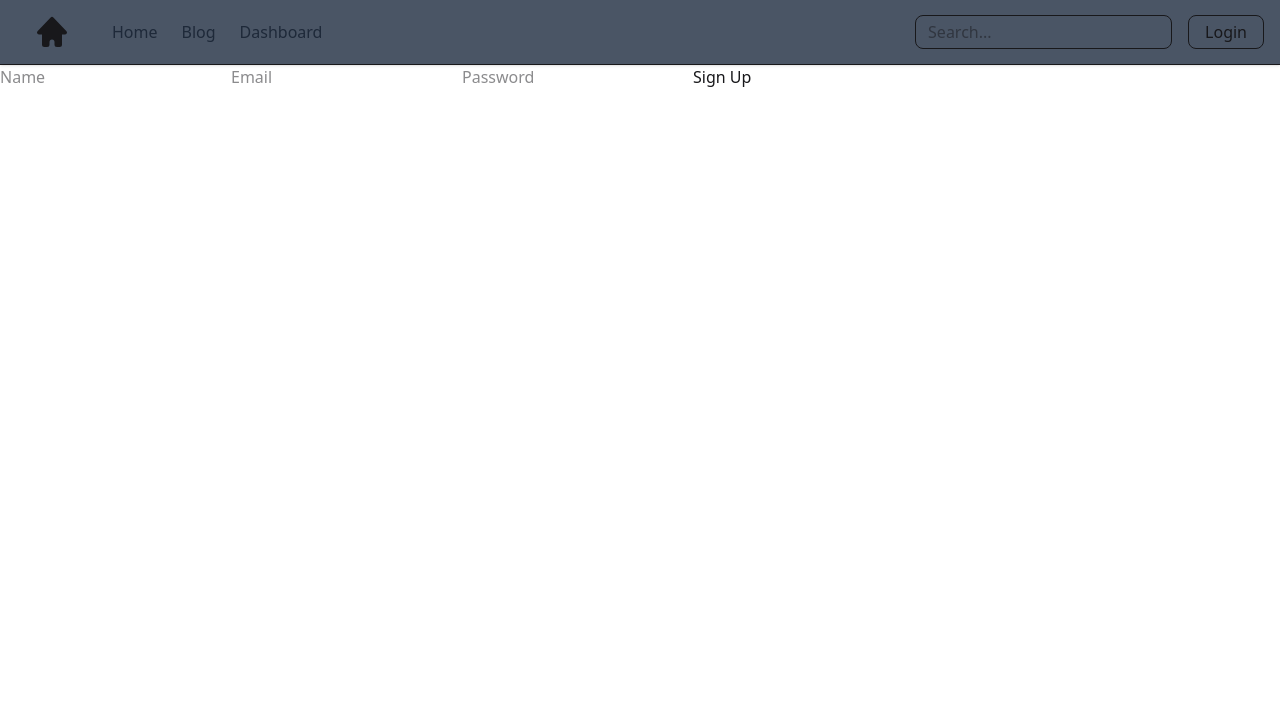
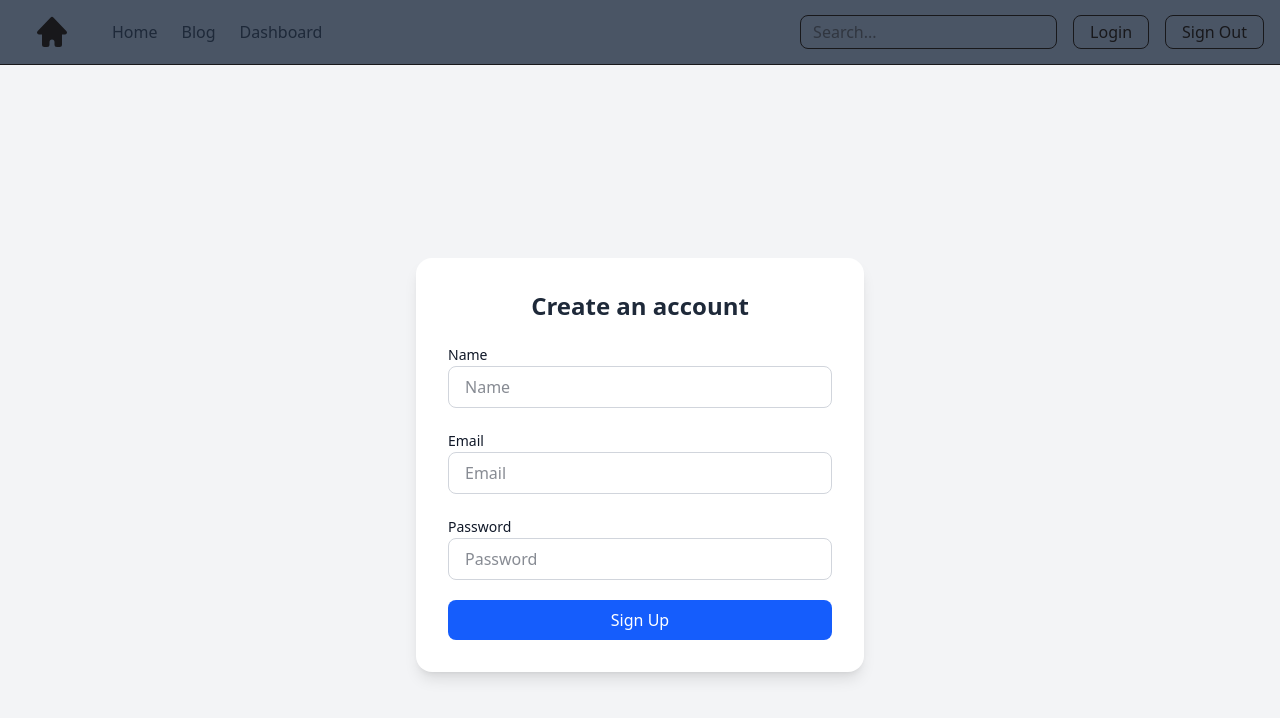
Before and after one commit to Davideif/Blog, a Next.js app: page /sign-up in a window 1280 px wide. Shown: the top 718 px of the page. Built offline with nearby package versions, Linux system fonts and the light colour scheme.

Commit message:
auth bugs corrected

```diff
--- a/app/api/auth/[...nextauth]/route.js
+++ b/app/api/auth/[...nextauth]/route.js
@@ -1,58 +1,6 @@
 import NextAuth from "next-auth";
-import CredentialsProvider from "next-auth/providers/credentials";
-import bcrypt from "bcryptjs";
+import { authOptions } from "@/lib/authOptions";
 
-import { connectDB } from "@/lib/mongodb";
-import User from "@/models/User";
-
-const handler = NextAuth({
-  providers: [
-    CredentialsProvider({
-      name: "Credentials",
-
-      credentials: {
-        email: {},
-        password: {},
-      },
-
-      async authorize(credentials) {
-        await connectDB();
-
-        const user = await User.findOne({
-          email: credentials.email,
-        });
-
-        if (!user) {
-          throw new Error("No user found");
-        }
-
-        const isValid = await bcrypt.compare(
-          credentials.password,
-          user.password
-        );
-
-        if (!isValid) {
-          throw new Error("Wrong password");
-        }
-
-        return {
-          id: user._id,
-          email: user.email,
-          name: user.name,
-        };
-      },
-    }),
-  ],
-
-  session: {
-    strategy: "jwt",
-  },
-
-  pages: {
-    signIn: "/login",
-  },
-
-  secret: process.env.NEXTAUTH_SECRET,
-});
+const handler = NextAuth(authOptions);
 
 export { handler as GET, handler as POST };
--- a/app/api/sign-up/route.js
+++ b/app/api/sign-up/route.js
@@ -1,4 +1,4 @@
-import { connectDB } from "@/lib/mongodb";
+import connectDB  from "@/lib/mongodb";
 import User from "@/models/User";
 import bcrypt from "bcryptjs";
 
--- a/app/dashboard/page.jsx
+++ b/app/dashboard/page.jsx
@@ -2,8 +2,17 @@ import Link from "next/link";
 import PostTable from "@/components/PostTable";
 import DeletePostButton from "@/components/DeletePostButton";
 import { fetchPosts } from "@/lib/requests";
+import { getServerSession } from "next-auth";
+import { authOptions } from "@/lib/authOptions";
+import { redirect } from "next/navigation";
 
 export default async function DashboardPage() {
+  const session = await getServerSession(authOptions);
+
+
+  if (!session) {
+    redirect("/login");
+  }
 
 
   const posts = await fetchPosts();
--- a/app/sign-up/page.jsx
+++ b/app/sign-up/page.jsx
@@ -10,7 +10,7 @@ export default function Signup() {
   const handleSubmit = async (e) => {
     e.preventDefault();
 
-    await fetch("/api/signup", {
+    await fetch("/api/sign-up", {
       method: "POST",
       body: JSON.stringify(form),
     });
@@ -19,21 +19,58 @@ export default function Signup() {
   };
 
   return (
-    <form onSubmit={handleSubmit}>
+  <div className="min-h-screen flex items-center justify-center bg-gray-100">
+    <form
+      onSubmit={handleSubmit}
+      className="w-full max-w-md bg-white p-8 rounded-2xl shadow-lg space-y-5"
+    >
+      <h2 className="text-2xl font-semibold text-gray-800 text-center">
+        Create an account
+      </h2>
+      <label   className="text-sm font-medium text-gray-900">Name</label>
       <input
+        className="w-full px-4 py-2 border border-gray-300 rounded-lg
+                    text-gray-900
+                   focus:outline-none focus:ring-2 focus:ring-blue-500
+                   focus:border-transparent transition"
         placeholder="Name"
-        onChange={(e)=>setForm({...form,name:e.target.value})}
+        onChange={(e) =>
+          setForm({ ...form, name: e.target.value })
+        }
       />
+      <label   className="text-sm font-medium text-gray-900">Email</label>
       <input
+        className="w-full px-4 py-2 border border-gray-300 rounded-lg
+                    text-gray-900
+                   focus:outline-none focus:ring-2 focus:ring-blue-500
+                   focus:border-transparent transition"
         placeholder="Email"
-        onChange={(e)=>setForm({...form,email:e.target.value})}
+        onChange={(e) =>
+          setForm({ ...form, email: e.target.value })
+        }
       />
+      <label   className="text-sm font-medium text-gray-900">Password</label>
       <input
         type="password"
+        className="w-full px-4 py-2 border border-gray-300 rounded-lg
+                  text-gray-900
+                   focus:outline-none focus:ring-2 focus:ring-blue-500
+                   focus:border-transparent transition"
         placeholder="Password"
-        onChange={(e)=>setForm({...form,password:e.target.value})}
+        onChange={(e) =>
+          setForm({ ...form, password: e.target.value })
+        }
       />
-      <button>Sign Up</button>
+
+      <button
+        type="submit"
+        className="w-full bg-blue-600 text-white py-2 rounded-lg
+                   font-medium hover:bg-blue-700 active:scale-[0.98]
+                   transition duration-200"
+      >
+        Sign Up
+      </button>
     </form>
-  );
+  </div>
+);
 }
--- a/components/Navbar.jsx
+++ b/components/Navbar.jsx
@@ -1,6 +1,7 @@
 // components/Navbar.js
 import Link from "next/link";
 import { HomeIcon } from "@heroicons/react/16/solid";
+import SignOutButton from "/components/SignOutButton";
 
 export default function Navbar() {
   return (
@@ -24,7 +25,7 @@ export default function Navbar() {
           </div>
         </div>
 
-        {/* Right: Search + Login */}
+        {/* Right: Search + Login + Log Out */}
         <div className="flex items-center gap-4">
           <input
             type="text"
@@ -37,6 +38,7 @@ export default function Navbar() {
           >
             Login
           </Link>
+          <SignOutButton />
         </div>
 
       </div>
--- /dev/null
+++ b/components/SignOutButton.jsx
@@ -0,0 +1,13 @@
+"use client";
+import { signOut } from "next-auth/react";
+
+export default function SignOutButton() {
+  return (
+    <button
+      onClick={() => signOut({ callbackUrl: "/" })}
+      className="px-4 py-1 border rounded-lg hover:bg-gray-100"
+    >
+      Sign Out
+    </button>
+  );
+}
--- /dev/null
+++ b/lib/authOptions.js
@@ -0,0 +1,28 @@
+// lib/authOptions.js
+import CredentialsProvider from "next-auth/providers/credentials";
+import connectDB from "@/lib/mongodb";
+import User from "@/models/User";
+import bcrypt from "bcryptjs";
+
+export const authOptions = {
+  providers: [
+    CredentialsProvider({
+      name: "Credentials",
+      credentials: { email: {}, password: {} },
+      async authorize(credentials) {
+        await connectDB();
+
+        const user = await User.findOne({ email: credentials.email });
+        if (!user) throw new Error("No user found");
+
+        const isValid = await bcrypt.compare(credentials.password, user.password);
+        if (!isValid) throw new Error("Wrong password");
+
+        return { id: user._id, email: user.email, name: user.name };
+      },
+    }),
+  ],
+  session: { strategy: "jwt" },
+  pages: { signIn: "/login" },
+  secret: process.env.NEXTAUTH_SECRET,
+};
```
